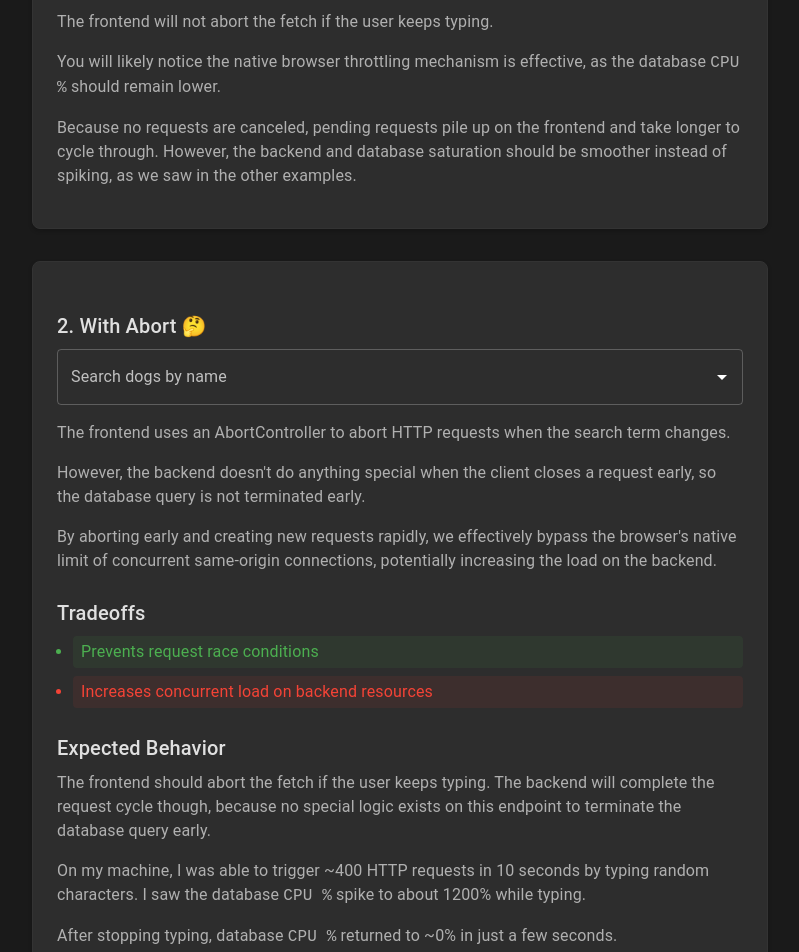
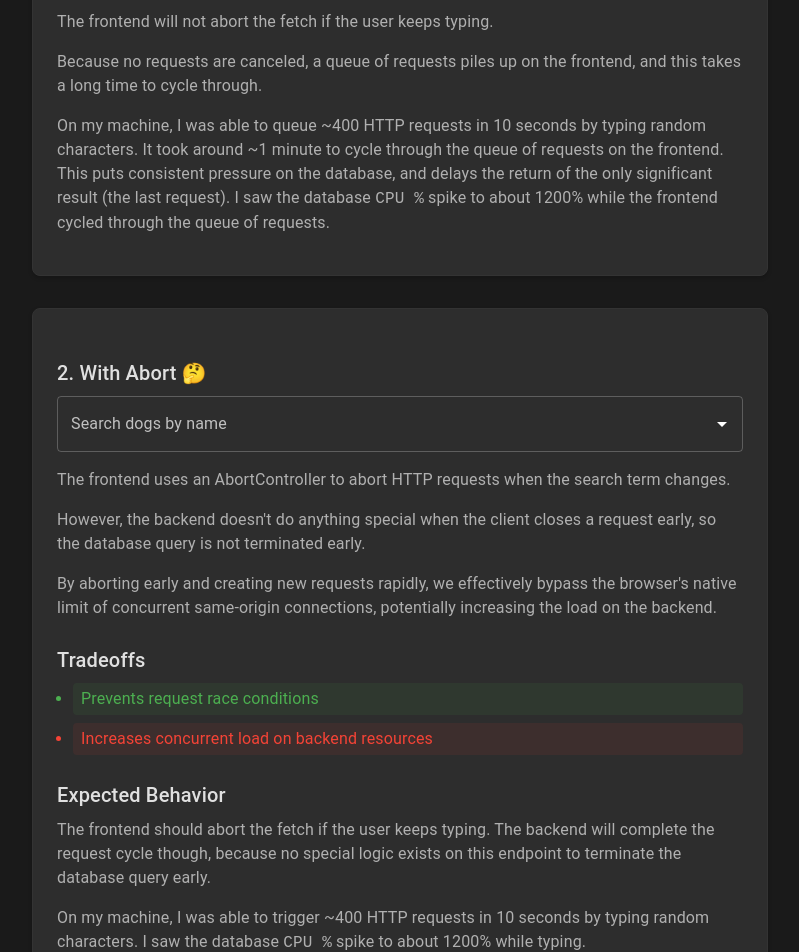
Before and after one commit to d5732/cancelable-request-e2e-demo, a React (Vite) app in the folder frontend/: page / in a window 1280 px wide. Shown: the part 1927-2879 px from the top of the page, without its empty margins (240-1039 px from the left). Built offline with nearby package versions, Linux system fonts and the light colour scheme.

Commit message:
update expected behavior notes for 1

```diff
--- a/frontend/src/App.tsx
+++ b/frontend/src/App.tsx
@@ -166,14 +166,17 @@ function App() {
               The frontend will not abort the fetch if the user keeps typing.
             </P>
             <P sx={{ mb: 2 }}>
-              You will likely notice the native browser throttling mechanism is
-              effective, as the database <code>CPU %</code> should remain lower.
+              Because no requests are canceled, a queue of requests piles up on
+              the frontend, and this takes a long time to cycle through.
             </P>
             <P sx={{ mb: 2 }}>
-              Because no requests are canceled, pending requests pile up on the
-              frontend and take longer to cycle through. However, the backend
-              and database saturation should be smoother instead of spiking, as
-              we saw in the other examples.
+              On my machine, I was able to queue ~400 HTTP requests in 10
+              seconds by typing random characters. It took around ~1 minute to
+              cycle through the queue of requests on the frontend. This puts
+              consistent pressure on the database, and delays the return of the
+              only significant result (the last request). I saw the database{" "}
+              <code>CPU %</code> spike to about 1200% while the frontend cycled
+              through the queue of requests.
             </P>
           </Box>
         </div>
@@ -226,7 +229,7 @@ function App() {
             </P>
             <P sx={{ mb: 2 }}>
               After stopping typing, database <code>CPU %</code> returned to ~0%
-              in just a few seconds.
+              in ~1 minute.
             </P>
           </Box>
         </div>
@@ -281,7 +284,7 @@ function App() {
             </P>
             <P sx={{ mb: 2 }}>
               After stopping typing, database <code>CPU %</code> returned to ~0%
-              in just a few seconds.
+              in ~4 seconds.
             </P>
           </Box>
         </div>
```
